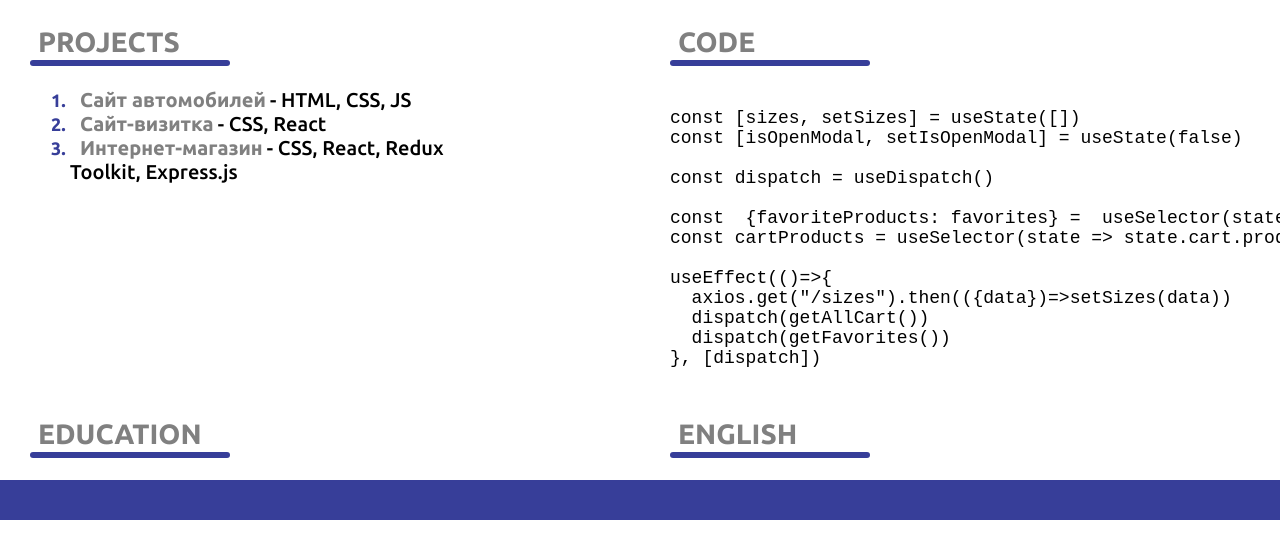
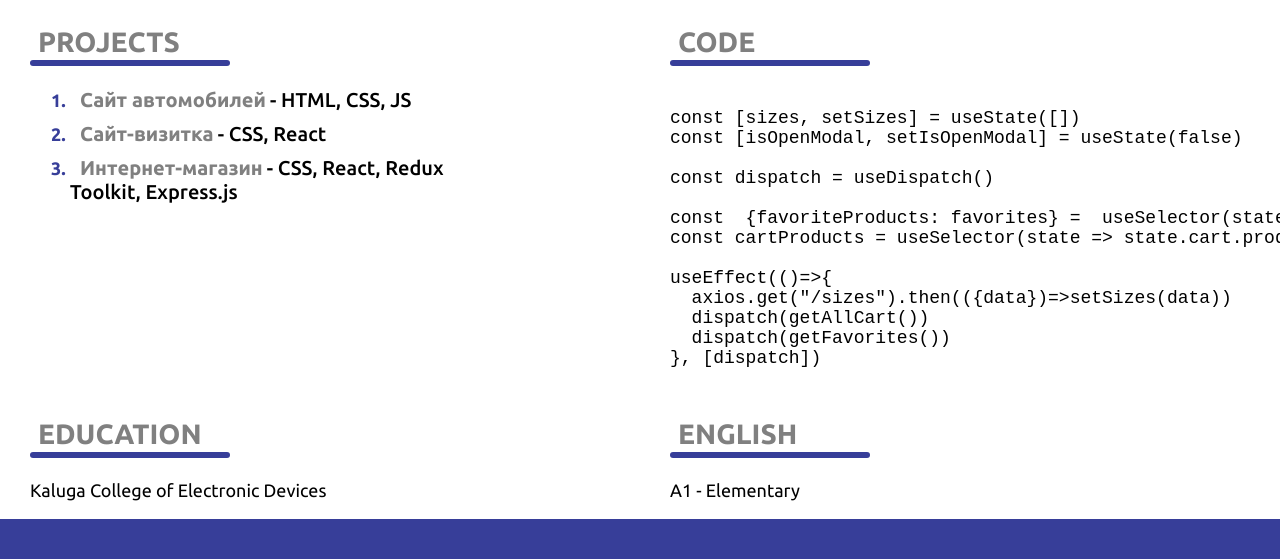
Before and after one commit to Maria1564/rsschool-cv, a plain HTML site: page index.html in a window 1280 px wide. Shown: the part 1135-1694 px from the top of the page. Before the commit the page ends 1655 px from the top, so only its background shows below. Drawn offline with Linux system fonts and the light colour scheme.

Commit message:
feat: add sections education and english

```diff
--- a/index.html
+++ b/index.html
@@ -25,7 +25,7 @@
               <a href="#skills" class="nav__item-link">skills</a>
             </li>
             <li class="nav__item">
-              <a href="#" class="nav__item-link">code</a>
+              <a href="#code" class="nav__item-link">code</a>
             </li>
             <li class="nav__item">
               <a href="#courses" class="nav__item-link">courses</a>
@@ -185,10 +185,12 @@ useEffect(()=>{
 
           <section class="section" id="education">
             <h2 class="section__title">education</h2>
+            <p class="education__name">Kaluga College of Electronic Devices</p>
           </section>
 
           <section class="section" id="english">
             <h2 class="section__title">english</h2>
+            <p  class="english__level">A1 - Elementary</p>
           </section>
 
         </div>
--- a/style.css
+++ b/style.css
@@ -182,7 +182,7 @@ span {
 
 .projects__item {
     max-width: 380px;
-
+    padding-bottom: 10px;
 }
 
 .projects__item::marker {
@@ -202,6 +202,6 @@ span {
     font-weight: 500;
 }
 
-pre{
+pre {
     margin: 0;
 }
```
